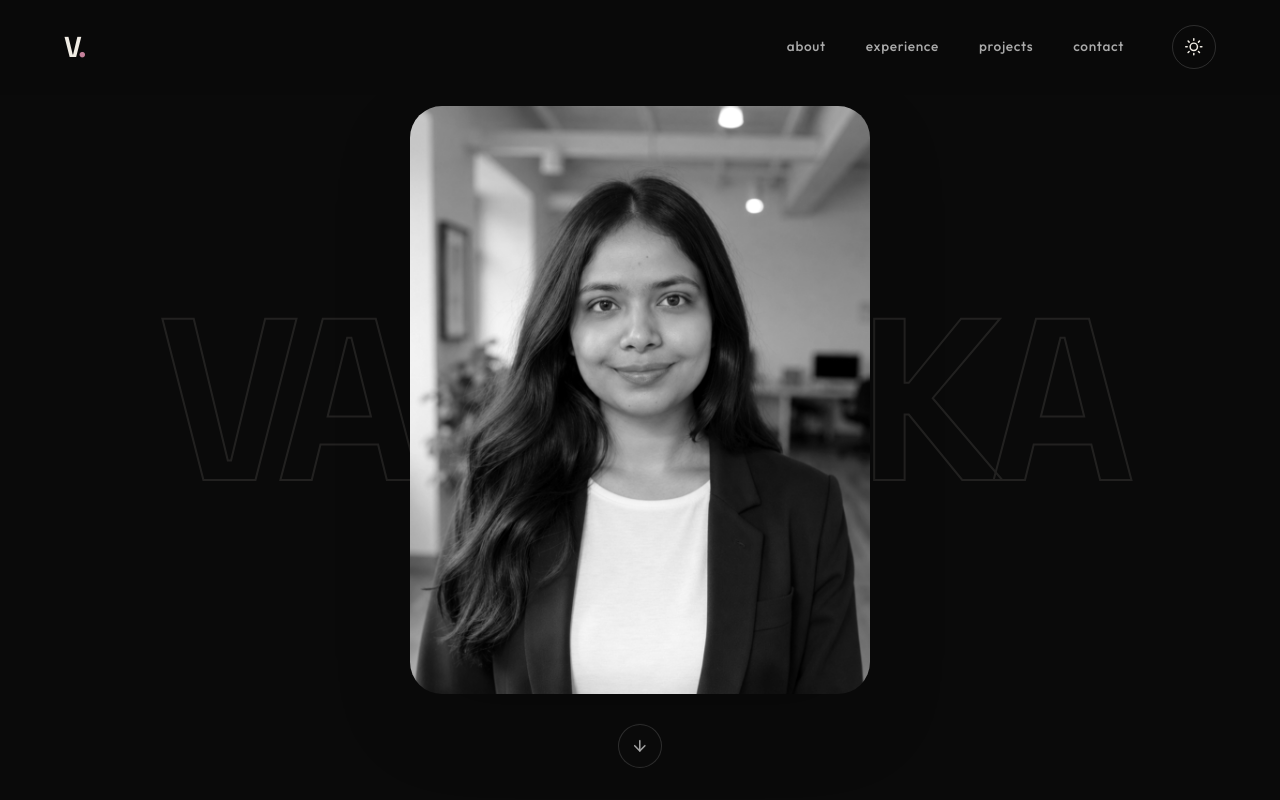
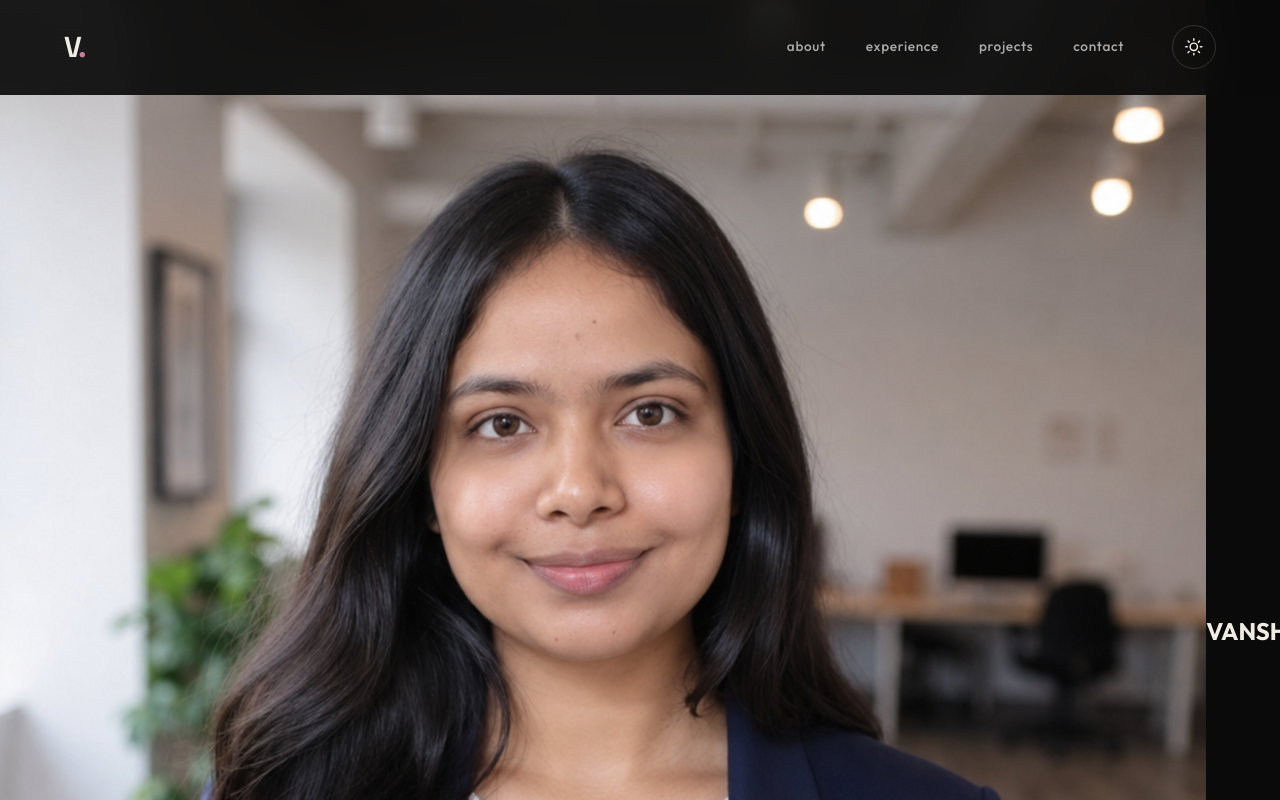
Before and after one commit to connectwithvanshika/Portfolio-2026, a React (Vite) app: page / in a window 1280 px wide. Shown: the top 800 px of the page. Built offline with nearby package versions, Linux system fonts and the light colour scheme.

Commit message:
Update Hero.jsx structure for full-screen photo and below-the-fold info

```diff
--- a/src/components/Hero.jsx
+++ b/src/components/Hero.jsx
@@ -1,137 +1,30 @@
-import { useRef, useEffect, useState } from 'react';
 import { FiArrowDown, FiArrowRight, FiGithub, FiLinkedin, FiMail } from 'react-icons/fi';
 
-/* ── Falling Stars Canvas ───────────────────────────────── */
-const StarCanvas = ({ active }) => {
-  const canvasRef = useRef(null);
-  const starsRef = useRef([]);
-  const rafRef = useRef(null);
-
-  useEffect(() => {
-    const canvas = canvasRef.current;
-    if (!canvas) return;
-    const ctx = canvas.getContext('2d');
-
-    const resize = () => {
-      canvas.width = canvas.offsetWidth;
-      canvas.height = canvas.offsetHeight;
-    };
-    resize();
-
-    if (!active) {
-      cancelAnimationFrame(rafRef.current);
-      ctx.clearRect(0, 0, canvas.width, canvas.height);
-      starsRef.current = [];
-      return;
-    }
-
-    const spawnStar = () => {
-      starsRef.current.push({
-        x: Math.random() * canvas.width,
-        y: -12,
-        size: Math.random() * 2.5 + 0.5,
-        speedY: Math.random() * 2.5 + 1.2,
-        speedX: (Math.random() - 0.5) * 0.6,
-        opacity: 0.9,
-        decay: Math.random() * 0.012 + 0.006,
-        twinkle: Math.random() > 0.6,
-        twinkleSpeed: Math.random() * 0.08 + 0.03,
-        twinklePhase: Math.random() * Math.PI * 2,
-      });
-    };
-
-    let frame = 0;
-    const animate = () => {
-      ctx.clearRect(0, 0, canvas.width, canvas.height);
-      if (frame % 2 === 0) spawnStar();
-      frame++;
-
-      starsRef.current = starsRef.current.filter((s) => s.opacity > 0 && s.y < canvas.height + 20);
-
-      starsRef.current.forEach((s) => {
-        s.y += s.speedY;
-        s.x += s.speedX;
-        s.opacity -= s.decay;
-        s.twinklePhase += s.twinkleSpeed;
-
-        const alpha = s.twinkle
-          ? s.opacity * (0.6 + 0.4 * Math.sin(s.twinklePhase))
-          : s.opacity;
-
-        ctx.save();
-        ctx.globalAlpha = Math.max(0, alpha);
-        ctx.fillStyle = '#f0d0dc';
-
-        // 4-pointed star shape
-        const r = s.size;
-        ctx.beginPath();
-        ctx.moveTo(s.x, s.y - r * 2.5);
-        ctx.lineTo(s.x + r * 0.5, s.y - r * 0.5);
-        ctx.lineTo(s.x + r * 2.5, s.y);
-        ctx.lineTo(s.x + r * 0.5, s.y + r * 0.5);
-        ctx.lineTo(s.x, s.y + r * 2.5);
-        ctx.lineTo(s.x - r * 0.5, s.y + r * 0.5);
-        ctx.lineTo(s.x - r * 2.5, s.y);
-        ctx.lineTo(s.x - r * 0.5, s.y - r * 0.5);
-        ctx.closePath();
-        ctx.fill();
-        ctx.restore();
-      });
-
-      rafRef.current = requestAnimationFrame(animate);
-    };
-
-    animate();
-    return () => {
-      cancelAnimationFrame(rafRef.current);
-      ctx.clearRect(0, 0, canvas.width, canvas.height);
-      starsRef.current = [];
-    };
-  }, [active]);
-
-  return (
-    <canvas
-      ref={canvasRef}
-      style={{
-        position: 'absolute',
-        inset: 0,
-        width: '100%',
-        height: '100%',
-        pointerEvents: 'none',
-        zIndex: 10,
-        borderRadius: 'inherit',
-      }}
-    />
-  );
-};
-
-/* ── Hero ───────────────────────────────────────────────── */
 const Hero = () => {
-  const [hovered, setHovered] = useState(false);
-
   return (
     <>
-      {/* ══ SECTION 1: Fullscreen — just photo + VANSHIKA ══ */}
+      {/* ══ SECTION 1: Fullscreen — just photo + VANSHIKA text ══ */}
       <section className="hero-splash" id="home" aria-label="Hero">
-        {/* Giant VANSHIKA watermark — behind everything */}
-        <div className="splash-name-watermark" aria-hidden="true">VANSHIKA</div>
-
-        {/* Centered photo */}
-        <div
-          className={`splash-photo-wrap ${hovered ? 'hovered' : ''}`}
-          onMouseEnter={() => setHovered(true)}
-          onMouseLeave={() => setHovered(false)}
-        >
-          <StarCanvas active={hovered} />
+        {/* Fullscreen background image */}
+        <div className="splash-bg-container">
           <img
             src="/profile.jpg"
             alt="Vanshika Yadav"
-            className="splash-photo"
+            className="splash-bg-image"
             onError={(e) => {
               e.target.src =
-                'https://ui-avatars.com/api/?name=Vanshika+Yadav&size=600&background=2a2a2a&color=f0d0dc&bold=true&font-size=0.28';
+                'https://ui-avatars.com/api/?name=Vanshika+Yadav&size=1200&background=111111&color=e8b4c8&bold=true&font-size=0.25';
             }}
           />
+          {/* Subtle gradient overlay to blend into the dark theme and highlight text */}
+          <div className="splash-overlay" aria-hidden="true" />
+        </div>
+
+        {/* Big name overlay - positioned near chest/bottom area to avoid face collision */}
+        <div className="splash-name-container">
+          <h1 className="splash-name-title">
+            <span className="name-word-bg">VANSHIKA</span>
+          </h1>
         </div>
 
         {/* Scroll cue */}
```
